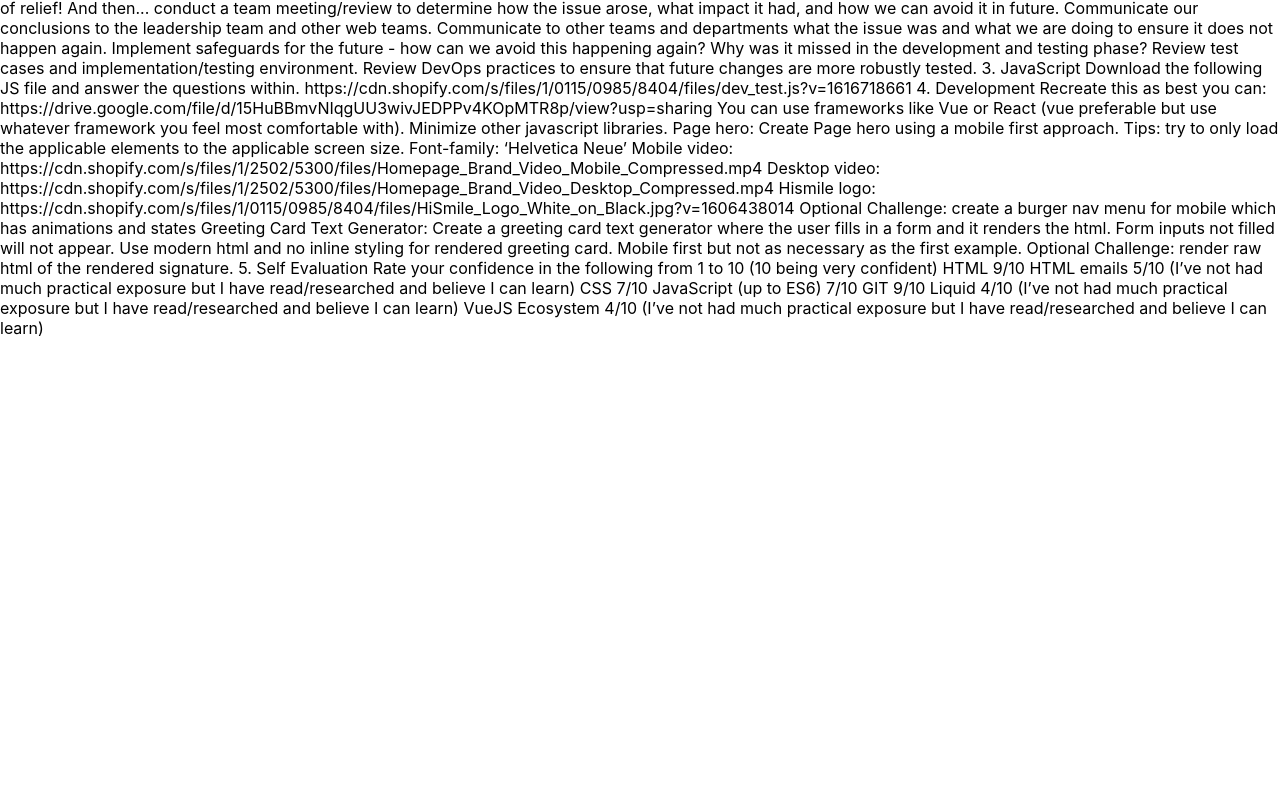
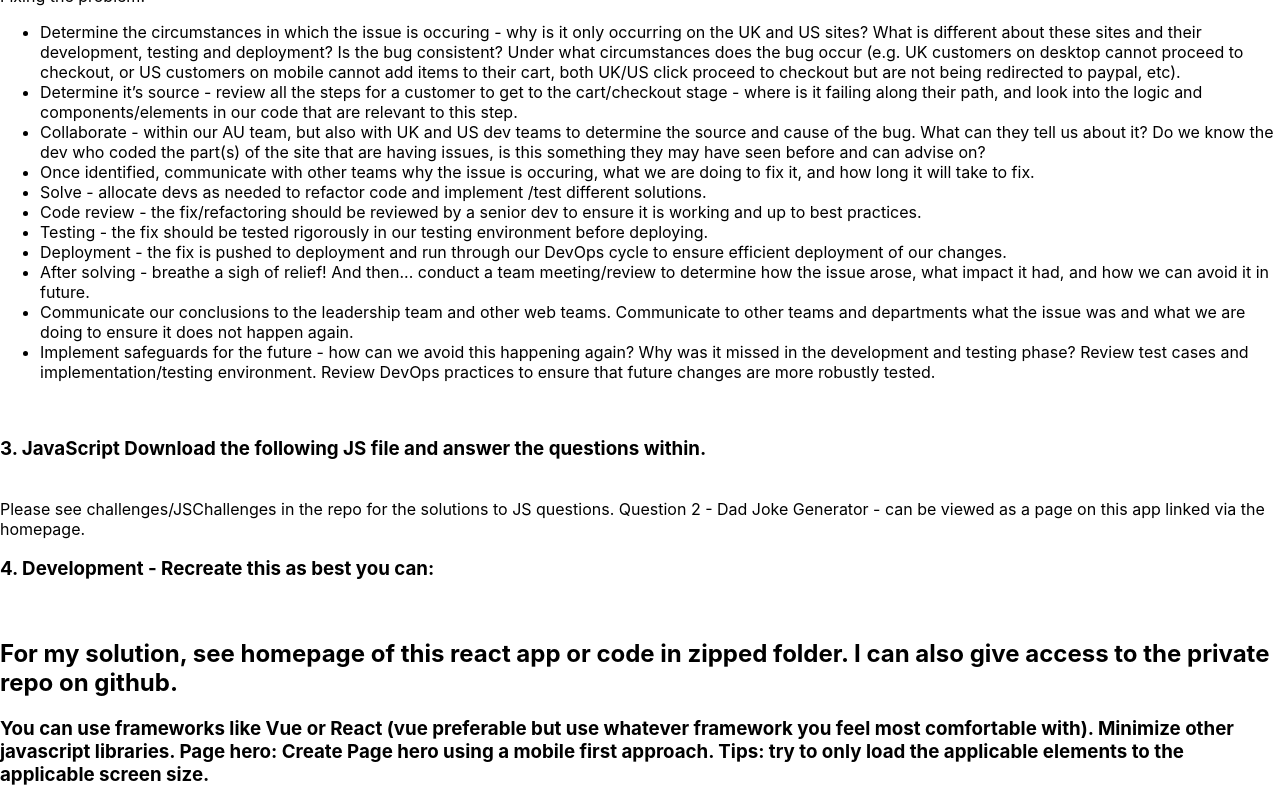
Before and after one commit to alikillen/WebDevTest, a React (Create React App) app: page /Questions in a window 1280 px wide. Shown: the part 1840-2640 px from the top of the page. Before the commit the page ends 2178 px from the top, so only its background shows below. Built offline with nearby package versions, Linux system fonts and the light colour scheme.

Commit message:
readme updates

```diff
--- a/challenges/JSChallenges.js
+++ b/challenges/JSChallenges.js
@@ -3,7 +3,7 @@
 // 3. JavaScript
 // Download the following JS file and answer the questions within.
 
-// run the solutions here by running "node JSChallenges" while in the challenges folder.
+// run the solutions here by running "node JSChallenges" while in the challenges folder of my react app repo.
 
 /*
     Q. 1
--- a/src/App.js
+++ b/src/App.js
@@ -4,7 +4,7 @@
 import Home from "./pages/Home.js";
 
 import "./App.css";
-import JSChallenges from "./components/JSChallenges";
+import DadJokeGen from "./components/DadJokeGen";
 import Questions from "./components/Questions";
 
 function App() {
@@ -16,7 +16,7 @@
           <Route path='/' exact component={Home} />
         </Switch>
         <Route path='/Questions' exact component={Questions} />
-        <Route path='/JSChallenges' exact component={JSChallenges} />
+        <Route path='/DadJokeGen' exact component={DadJokeGen} />
       </Router>
     </>
   );
--- a/src/components/Questions.js
+++ b/src/components/Questions.js
@@ -12,13 +12,15 @@
       <h2>Instructions:</h2>
       <br></br>
       <p>
-        To see my deployed version of question 4/all answers, please visit:
-        https://kind-raman-45362a.netlify.app/ Please also see the zip folder of
-        the react app attached to email - I have also answered questions there
-        too (in Readme and Challenges folder if you want to view the code). The
-        zip folder react app also has all code for question 4. I can provide
-        access to my github repo for this material as well. Feel free to ask
-        questions or to clarify any details.
+        To see my deployed version of question 4, and all my answers, please
+        visit:
+        <a href='https://kind-raman-45362a.netlify.app/'>my netlify app</a>
+        You can also see the zip folder of the react app attached to email - Q3
+        JS challenges are in /challenges folder if you want to view the code, I
+        have also pasted the code in the google doc. The readme of the app also
+        contains my answers to all questions, it may be easier to read than this page. I can provide access to my github
+        repo for this material as well. Please let me know if there are any
+        issues/questions! Thanks.
       </p>
       <div className='questions-main'>
         <h2>1. GIT Knowledge </h2>
@@ -106,101 +108,183 @@
           different parts of a project, and eventually implement them into the
           development branch, address any merge conflicts, test them, and
           finally merge to master/main branch for deployment.
-        </p>
-        2. Something is broken! What do we do? Part of a great workflow and team
-        environment should be encouraging people to help each other when they
-        need it. Scenario: Our sales period is approaching within the next week.
+          <h3>
+            2. Something is broken! What do we do? Part of a great workflow and
+            team environment should be encouraging people to help each other
+            when they need it.
+          </h3>
+          <br></br>
+          Scenario: Our sales period is approaching within the next week.
           Discount codes will go live in less than 5 days and all promotional
           ads/content will start to flow soon. But there’s a problem! For some
           reason the UK and US HiSmile website aren’t generating sales for the
-        Teeth Whitening Kit. That’s our flagship product! Everyone is panicking
-        and it’s up to us, the Web team, to investigate potential bugs/issues as
-        to why this may be happening. ------- *I was a little unclear on this
-        scenario at first - I’ve answered with the assumption that there is a
-        problem with the website that is not allowing customers to proceed with
-        their purchase of the Teeth Whitening Kit.* ------- When working with a
-        team of people, each with different roles and responsibilities, it’s
-        important to be empathetic and patient, and to maintain clear and timely
-        communication, especially when stressful situations arise. When all our
-        staff have been working so hard on prepping for a sales period, we would
-        hate to see their hard work go to waste because of a bug or other issue
-        with the site! This is a high pressure situation that needs a clear and
-        speedy solution: Firstly, after noticing the issue I would communicate
-        with my teammates - with my colleagues and my manager/team leader. It
-        may be a problem with the website, but it will obviously affect the
-        business as a whole as it is affecting sales, and also our customers. I
-        would consider how we, the web team, will be affected by this
-        information - are there other updates or bug fixes we need to delay
-        whilst fixing this issue? Can we accurately estimate how long it will
-        take us to fix? We would need to determine what information we need to
-        pass on to our leadership team, and our marketing and customer care
-        teams in the UK, US and Australia to ensure that they can communicate to
-        their teams and, most importantly, to our customers, who are being
-        disappointed that they can’t buy the kit right now. As a web team, we
-        need to make sure we communicate very rapidly with the relevant staff to
-        ensure them we are aware of the issue - hopefully they won’t panic
-        knowing we are on the case! Clear communication from us around the issue
-        will ensure that other teams and departments feel supported, and that
-        our customers are supported. Fixing the problem: Determine the
-        circumstances in which the issue is occuring - why is it only occurring
-        on the UK and US sites? What is different about these sites and their
-        development, testing and deployment? Is the bug consistent? Under what
-        circumstances does the bug occur (e.g. UK customers on desktop cannot
-        proceed to checkout, or US customers on mobile cannot add items to their
-        cart, both UK/US click proceed to checkout but are not being redirected
-        to paypal, etc). Determine it’s source - review all the steps for a
-        customer to get to the cart/checkout stage - where is it failing along
-        their path, and look into the logic and components/elements in our code
-        that are relevant to this step. Collaborate - within our AU team, but
-        also with UK and US dev teams to determine the source and cause of the
-        bug. What can they tell us about it? Do we know the dev who coded the
-        part(s) of the site that are having issues, is this something they may
-        have seen before and can advise on? Once identified, communicate with
-        other teams why the issue is occuring, what we are doing to fix it, and
-        how long it will take to fix. Solve - allocate devs as needed to
-        refactor code and implement /test different solutions. Code review - the
-        fix/refactoring should be reviewed by a senior dev to ensure it is
-        working and up to best practices. Testing - the fix should be tested
-        rigorously in our testing environment before deploying. Deployment - the
-        fix is pushed to deployment and run through our DevOps cycle to ensure
-        efficient deployment of our changes. After solving - breathe a sigh of
-        relief! And then... conduct a team meeting/review to determine how the
-        issue arose, what impact it had, and how we can avoid it in future.
-        Communicate our conclusions to the leadership team and other web teams.
-        Communicate to other teams and departments what the issue was and what
-        we are doing to ensure it does not happen again. Implement safeguards
-        for the future - how can we avoid this happening again? Why was it
-        missed in the development and testing phase? Review test cases and
-        implementation/testing environment. Review DevOps practices to ensure
-        that future changes are more robustly tested. 3. JavaScript Download the
-        following JS file and answer the questions within.
-        https://cdn.shopify.com/s/files/1/0115/0985/8404/files/dev_test.js?v=1616718661
-        4. Development Recreate this as best you can:
-        https://drive.google.com/file/d/15HuBBmvNIqgUU3wivJEDPPv4KOpMTR8p/view?usp=sharing
+          Teeth Whitening Kit. That’s our flagship product! Everyone is
+          panicking and it’s up to us, the Web team, to investigate potential
+          bugs/issues as to why this may be happening.
+          <br></br>
+          <h3>Answer to scenario</h3>
+          ------- *I was a little unclear on this scenario at first - I’ve
+          answered with the assumption that there is a problem with the website
+          that is not allowing customers to proceed with their purchase of the
+          Teeth Whitening Kit.* -------
+          <br></br>
+          When working with a team of people, each with different roles and
+          responsibilities, it’s important to be empathetic and patient, and to
+          maintain clear and timely communication, especially when stressful
+          situations arise. When all our staff have been working so hard on
+          prepping for a sales period, we would hate to see their hard work go
+          to waste because of a bug or other issue with the site! This is a high
+          pressure situation that needs a clear and speedy solution:
+          <br></br>
+          Firstly, after noticing the issue I would communicate with my
+          teammates - with my colleagues and my manager/team leader. It may be a
+          problem with the website, but it will obviously affect the business as
+          a whole as it is affecting sales, and also our customers. I would
+          consider how we, the web team, will be affected by this information -
+          are there other updates or bug fixes we need to delay whilst fixing
+          this issue? Can we accurately estimate how long it will take us to
+          fix?
+          <br></br>
+          We would need to determine what information we need to pass on to our
+          leadership team, and our marketing and customer care teams in the UK,
+          US and Australia to ensure that they can communicate to their teams
+          and, most importantly, to our customers, who are being disappointed
+          that they can’t buy the kit right now. As a web team, we need to make
+          sure we communicate very rapidly with the relevant staff to ensure
+          them we are aware of the issue - hopefully they won’t panic knowing we
+          are on the case! Clear communication from us around the issue will
+          ensure that other teams and departments feel supported, and that our
+          customers are supported.
+          <br></br>
+          Fixing the problem:
+          <br></br>
+          <ul>
+            <li>
+              Determine the circumstances in which the issue is occuring - why
+              is it only occurring on the UK and US sites? What is different
+              about these sites and their development, testing and deployment?
+              Is the bug consistent? Under what circumstances does the bug occur
+              (e.g. UK customers on desktop cannot proceed to checkout, or US
+              customers on mobile cannot add items to their cart, both UK/US
+              click proceed to checkout but are not being redirected to paypal,
+              etc).
+            </li>
+            <li>
+              Determine it’s source - review all the steps for a customer to get
+              to the cart/checkout stage - where is it failing along their path,
+              and look into the logic and components/elements in our code that
+              are relevant to this step.
+            </li>
+            <li>
+              Collaborate - within our AU team, but also with UK and US dev
+              teams to determine the source and cause of the bug. What can they
+              tell us about it? Do we know the dev who coded the part(s) of the
+              site that are having issues, is this something they may have seen
+              before and can advise on?
+            </li>
+            <li>
+              Once identified, communicate with other teams why the issue is
+              occuring, what we are doing to fix it, and how long it will take
+              to fix.
+            </li>
+            <li>
+              Solve - allocate devs as needed to refactor code and implement
+              /test different solutions.
+            </li>
+            <li>
+              Code review - the fix/refactoring should be reviewed by a senior
+              dev to ensure it is working and up to best practices.
+            </li>
+            <li>
+              Testing - the fix should be tested rigorously in our testing
+              environment before deploying.
+            </li>
+            <li>
+              Deployment - the fix is pushed to deployment and run through our
+              DevOps cycle to ensure efficient deployment of our changes.
+            </li>
+            <li>
+              After solving - breathe a sigh of relief! And then... conduct a
+              team meeting/review to determine how the issue arose, what impact
+              it had, and how we can avoid it in future.
+            </li>
+            <li>
+              Communicate our conclusions to the leadership team and other web
+              teams. Communicate to other teams and departments what the issue
+              was and what we are doing to ensure it does not happen again.
+            </li>
+            <li>
+              Implement safeguards for the future - how can we avoid this
+              happening again? Why was it missed in the development and testing
+              phase? Review test cases and implementation/testing environment.
+              Review DevOps practices to ensure that future changes are more
+              robustly tested.
+            </li>
+          </ul>
+          <br></br>
+          <h3>
+            3. JavaScript Download the following JS file and answer the
+            questions within.
+          </h3>
+          <br></br>
+          Please see challenges/JSChallenges in the repo for the solutions to JS
+          questions. Question 2 - Dad Joke Generator - can be viewed as a page
+          on this app linked via the homepage.
+          <br></br>
+          <h3>4. Development - Recreate this as best you can:</h3>
+          <br></br>
+          <h2>
+            For my solution, see homepage of this react app or code in zipped
+            folder. I can also give access to the private repo on github.
+          </h2>
+          <h3>
             You can use frameworks like Vue or React (vue preferable but use
             whatever framework you feel most comfortable with). Minimize other
-        javascript libraries. Page hero: Create Page hero using a mobile first
-        approach. Tips: try to only load the applicable elements to the
-        applicable screen size. Font-family: ‘Helvetica Neue’ Mobile video:
-        https://cdn.shopify.com/s/files/1/2502/5300/files/Homepage_Brand_Video_Mobile_Compressed.mp4
-        Desktop video:
-        https://cdn.shopify.com/s/files/1/2502/5300/files/Homepage_Brand_Video_Desktop_Compressed.mp4
-        Hismile logo:
-        https://cdn.shopify.com/s/files/1/0115/0985/8404/files/HiSmile_Logo_White_on_Black.jpg?v=1606438014
+            javascript libraries. Page hero: Create Page hero using a mobile
+            first approach. Tips: try to only load the applicable elements to
+            the applicable screen size.
+          </h3>
+          <br></br>
+          <h3>
             Optional Challenge: create a burger nav menu for mobile which has
-        animations and states Greeting Card Text Generator: Create a greeting
-        card text generator where the user fills in a form and it renders the
-        html. Form inputs not filled will not appear. Use modern html and no
-        inline styling for rendered greeting card. Mobile first but not as
-        necessary as the first example. Optional Challenge: render raw html of
-        the rendered signature. 5. Self Evaluation Rate your confidence in the
-        following from 1 to 10 (10 being very confident) HTML 9/10 HTML emails
-        5/10 (I’ve not had much practical exposure but I have read/researched
-        and believe I can learn) CSS 7/10 JavaScript (up to ES6) 7/10 GIT 9/10
+            animations and states
+          </h3>
+          <br></br>
+          <h3>
+            Greeting Card Text Generator: Create a greeting card text generator
+            where the user fills in a form and it renders the html. Form inputs
+            not filled will not appear. Use modern html and no inline styling
+            for rendered greeting card. Mobile first but not as necessary as the
+            first example.
+          </h3>
+          <br></br>
+          <h3>
+            Optional Challenge: render raw html of the rendered signature. (Did
+            not complete)
+          </h3>
+          <h3>
+            5. Self Evaluation - Rate your confidence in the following from 1 to
+            10 (10 being very confident)
+          </h3>
+          <ul>
+            <li>HTML 9/10</li>
+            <li>
+              HTML emails 5/10 (I’ve not had much practical exposure but I have
+              read/researched and believe I can learn)
+            </li>
+            <li>CSS 7/10</li>
+            <li> JavaScript (up to ES6) 7/10 </li>
+            <li> GIT 9/10</li>
+            <li>
               Liquid 4/10 (I’ve not had much practical exposure but I have
-        read/researched and believe I can learn) VueJS Ecosystem 4/10 (I’ve not
-        had much practical exposure but I have read/researched and believe I can
-        learn)
+              read/researched and believe I can learn)
+            </li>
+            <li>
+              VueJS Ecosystem 4/10 (I’ve not had much practical exposure but I
+              have read/researched and believe I can learn)
+            </li>
+          </ul>
+        </p>
       </div>
     </div>
   );
```
Also changed, not shown: src/components/DadJokeGen.js (renamed from src/components/JSChallenges.js, +10 -3 lines), src/pages/DadJokeGenPage.js (added, +9 -0 lines), src/pages/Home.js (+8 -9 lines), src/pages/JSChallenges.js (deleted, +0 -9 lines), 1 other file (tests, documents, lock files or other folders). Lines whose indentation alone changed are shown as unchanged.
